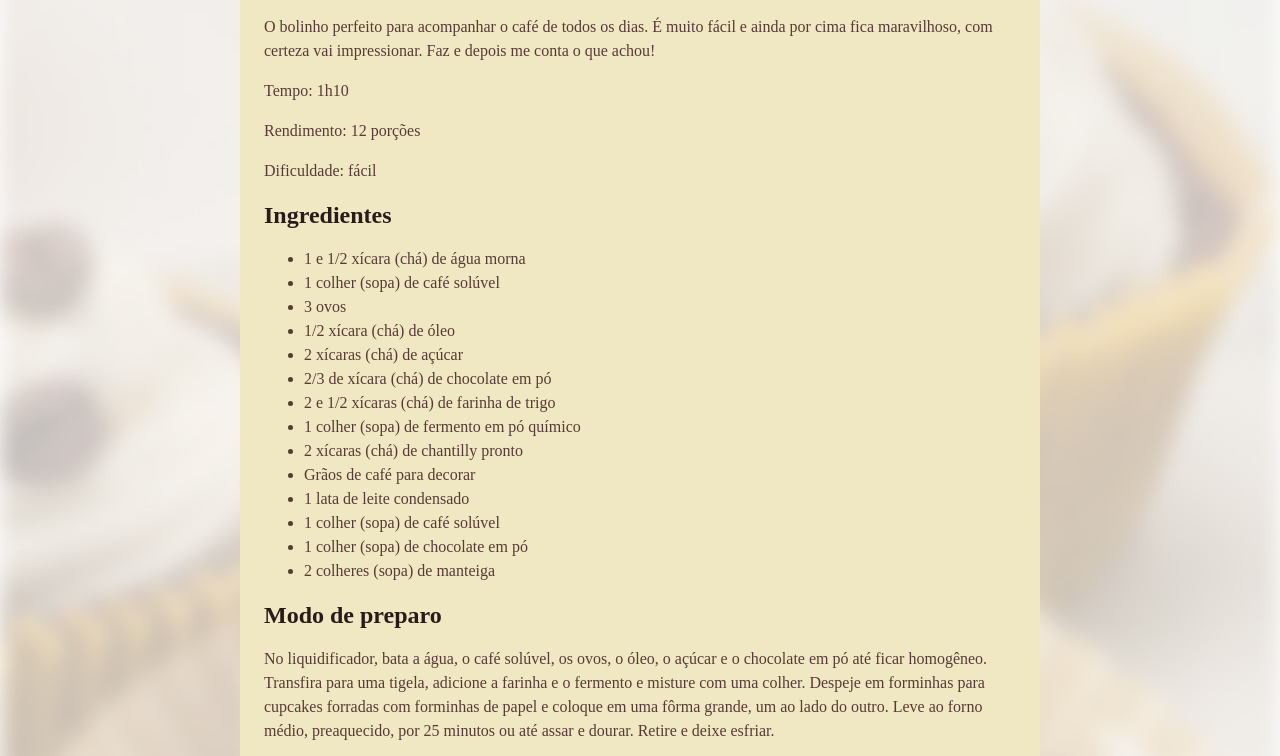
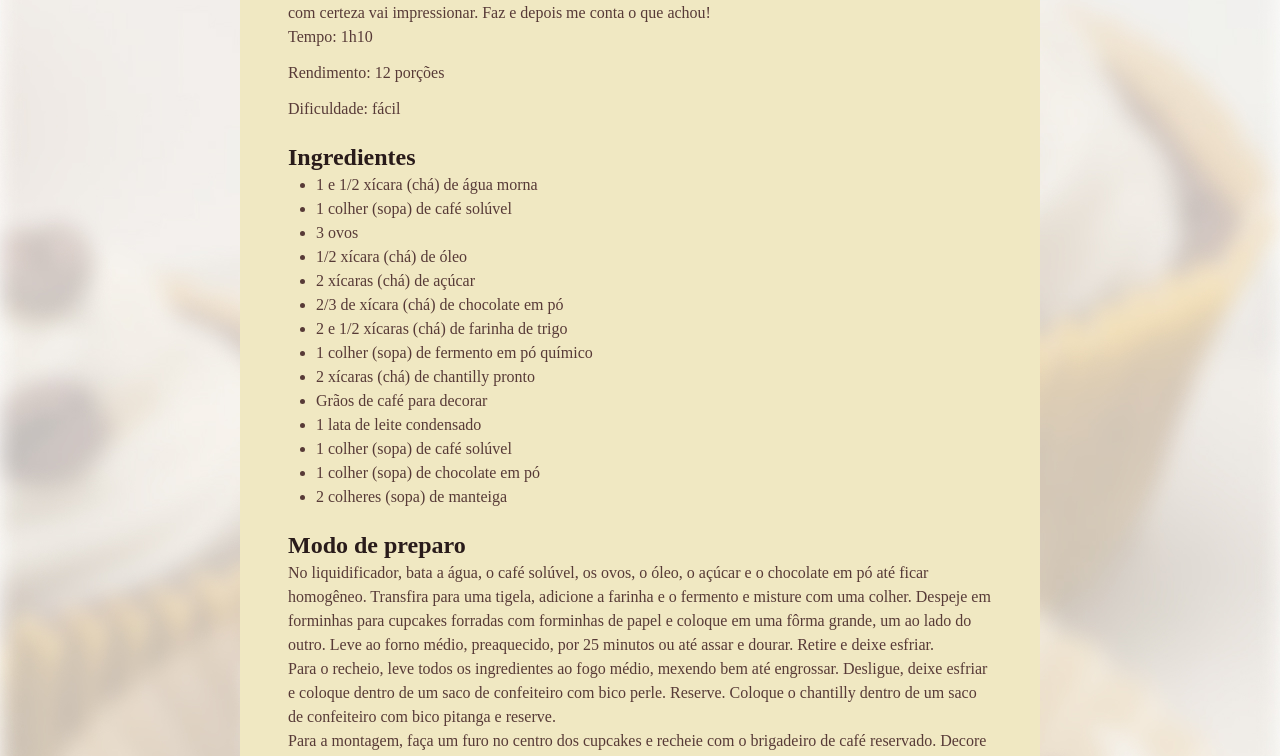
Before and after one commit to Br4yon/rocketseat-mba-full-stack, a plain HTML site: page src/pages/receita/index.html in a window 1280 px wide. Shown: the part 203-959 px from the top of the page. Drawn offline with Linux system fonts and the light colour scheme; a web font is replaced by a local one.

Commit message:
customizadno espaços

```diff
--- a/src/assets/css/styles.css
+++ b/src/assets/css/styles.css
@@ -1,7 +1,12 @@
+*{
+  margin: 0;
+  padding: 0;
+}
+
 :root{
   font-family: "Alice", serif;
+  color: #573A37;
   line-height: 150%;
-  color: #573A37;
 }
 
 body{
@@ -23,9 +28,21 @@ img{
   border-radius: 16px;
 }
 
+main{
+  padding: 24px;
+}
+
+section + section {
+  margin-top: 24px;
+}
+
 h1{
   line-height: 140%;
   font-size: 40px;
+}
+
+#about p + p {
+  margin-bottom: 12px;
 }
 
 h2{
@@ -34,4 +51,9 @@ h2{
 
 h1, h2{
   color: #291B1A;
+  margin-bottom: 4px;
 }
+
+ul{
+  padding-left: 28px;
+}
```
